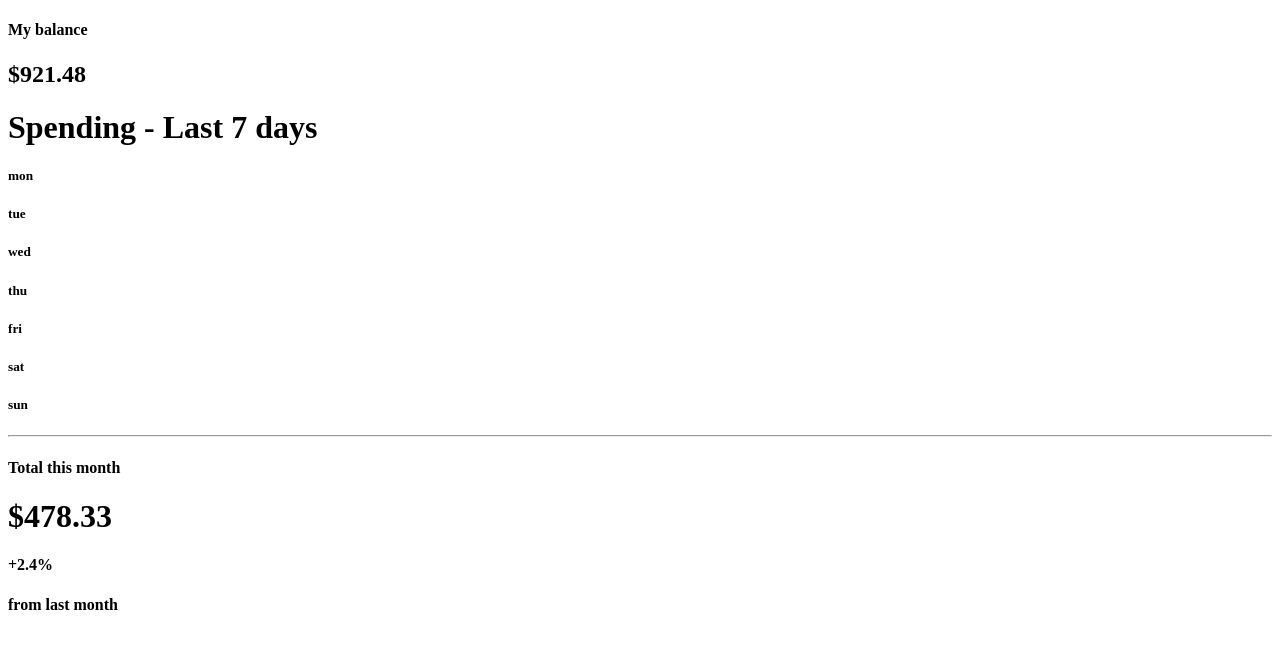
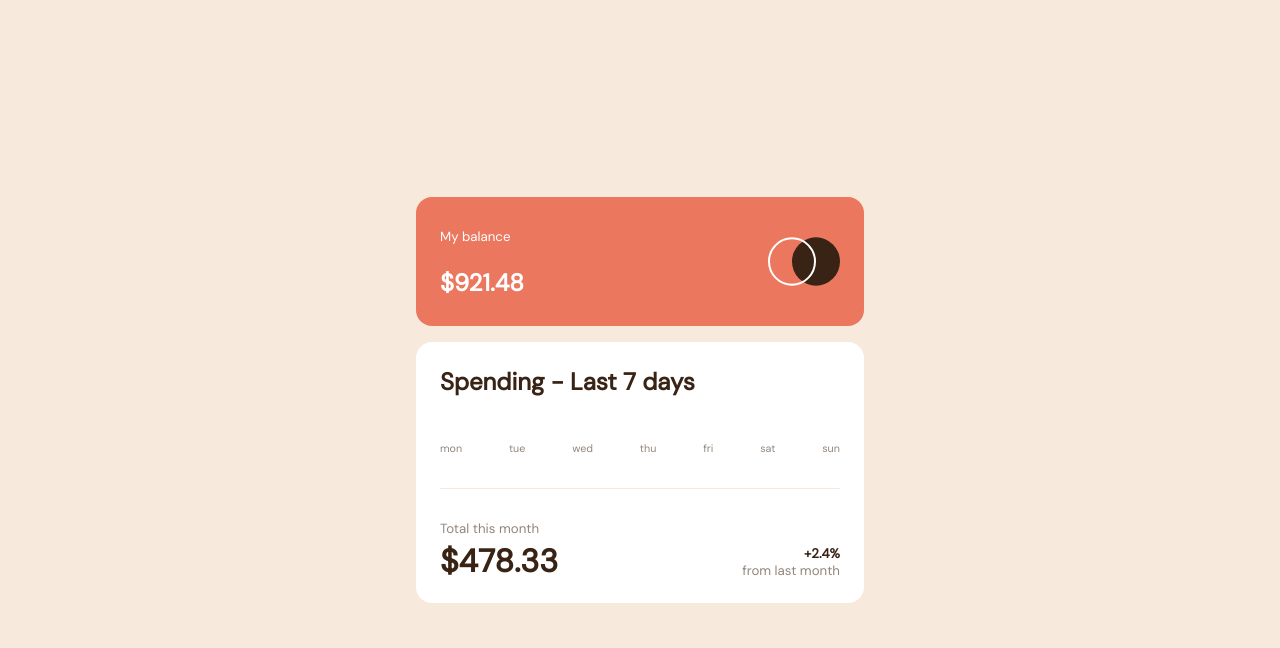
Before and after one commit to sea-cell0/challenge-expenses-chart, a plain HTML site: page index.html in a window 1280 px wide. Drawn offline with Linux system fonts and the light colour scheme.

Commit message:
Some changes made to HTML, added CSS Styling
Learned some things about CSS Grid and Flexbox

```diff
--- a/index.html
+++ b/index.html
@@ -1,86 +1,88 @@
 <!DOCTYPE html>
 <html lang="en">
   <head>
-  <meta charset="UTF-8">
-  <meta name="viewport" content="width=device-width, initial-scale=1.0"> <!-- displays site properly based on user's device -->
+    <meta charset="UTF-8" />
+    <meta name="viewport" content="width=device-width, initial-scale=1.0" />
+    <!-- displays site properly based on user's device -->
 
-  <link rel="icon" type="image/png" sizes="32x32" href="./images/favicon-32x32.png">
-
+    <link
+      rel="icon"
+      type="image/png"
+      sizes="32x32"
+      href="./images/favicon-32x32.png"
+    />
+    <link
+      href="https://fonts.googleapis.com/css2?family=DM+Sans&display=swap"
+      rel="stylesheet"
+    />
+    <link rel="stylesheet" href="style.css" />
     <title>Frontend Mentor | Expenses chart component</title>
-
-
   </head>
   <body>
-  <div>
-    <div>  <!-- balance section -->
-
-      <h4>My balance</h4>
+    <div class="container">
+      <!-- balance section -->
+      <div class="balance">
+        <div class="margin-balance">
+          <div class="balance-flex">
+            <h5>My balance</h5>
             <h2>$921.48</h2>
-
           </div>
 
-    <div> <!-- week expenses section-->
+          <img src="./images/logo.svg" alt="logo" />
+        </div>
+      </div>
 
-      <h1>Spending - Last 7 days</h1>
-
+      <div class="expenses">
+        <!-- week expenses section-->
+        <div class="margin-expenses">
+          <h2>Spending - Last 7 days</h2>
+          <div class="container-expenses">
             <div>
-        <div class="bar mon">
-
-        </div>
-        <h5>mon</h5>
+              <div class="bar mon"></div>
+              <h6>mon</h6>
             </div>
 
             <div>
-        <div class="bar tue">
-
-
-        </div>
-        <h5>tue</h5>
+              <div class="bar tue"></div>
+              <h6>tue</h6>
             </div>
 
             <div>
-        <div class="bar wed">
-
-        </div>
-        <h5>wed</h5>
+              <div class="bar wed"></div>
+              <h6>wed</h6>
             </div>
 
             <div>
-        <div class="bar thu">
-
-        </div>
-        <h5>thu</h5>
+              <div class="bar thu"></div>
+              <h6>thu</h6>
             </div>
 
             <div>
-        <div class="bar fri">
-
-        </div>
-        <h5>fri</h5>
+              <div class="bar fri"></div>
+              <h6>fri</h6>
             </div>
 
             <div>
-        <div class="bar sat">
-
-        </div>
-        <h5>sat</h5>
+              <div class="bar sat"></div>
+              <h6>sat</h6>
             </div>
 
             <div>
-        <div class="bar sun">
-
+              <div class="bar sun"></div>
+              <h6>sun</h6>
             </div>
-        <h5>sun</h5>
           </div>
-
+          <hr />
           <!-- total section -->
-      <hr>
-      <h4>Total this month</h4>
-
-      <h1>$478.33</h1>
-
-      <h4>+2.4%</h4>
-      <h4>from last month</h4>
+          <div class="total">
+            <h5 id="item1">Total this month</h5>
+            <h1 id="item2">$478.33</h1>
+            <div id="item3">
+              <h5 id="profit">+2.4%</h5>
+              <h5>from last month</h5>
+            </div>
+          </div>
+        </div>
       </div>
     </div>
 
@@ -88,6 +90,5 @@
     Challenge by <a href="https://www.frontendmentor.io?ref=challenge" target="_blank">Frontend Mentor</a>.
     Coded by <a href="#">Your Name Here</a>.
   </div> -->
-
   </body>
 </html>
--- a/style.css
+++ b/style.css
@@ -1,21 +1,132 @@
+body {
+  font-family: "DM Sans", sans-serif;
+  margin: 0px;
+}
 
+hr {
+  border: 0.06rem solid hsl(27, 66%, 92%);
+  border-width: 0.06rem 0rem 0rem 0rem;
+}
 
+h4 {
+  color: grey;
+}
 
+h5 {
+  font-weight: 400;
+}
 
+h6 {
+  color: hsl(28, 10%, 53%);
+  font-weight: 400;
+}
 
+.container {
+  position: absolute;
+  width: 100%;
+  height: 100%;
+  background-color: hsl(27, 66%, 92%);
+  display: flex;
+  flex-direction: column;
+  align-items: center;
+  justify-content: center;
+}
 
+/* Balance */
 
+.balance {
+  background-color: hsl(10, 79%, 65%);
+  width: 35%;
+  margin-bottom: 1rem;
+  border-radius: 1rem;
+  color: white;
+}
 
+.margin-balance {
+  display: flex;
+  flex-direction: row;
+  margin: 0.5rem 1.5rem;
+  justify-content: space-between;
 
+}
 
+.balance-flex {
+  display: flow;
+  flex-direction: column;
+}
 
+.margin-balance img {
+  float: right;
+}
+/* Expenses */
 
+.expenses {
+  background-color: white;
+  width: 35%;
+  border-radius: 1rem;
+}
 
+.margin-expenses {
+  margin: 1.5rem;
+}
 
+.margin-expenses h2 {
+  color: hsl(25, 47%, 15%);
+}
 
+.container-expenses {
+  display: flex;
+  flex-direction: row;
+  justify-content: space-between;
+}
 
+/*Total*/
+
+.total {
+  display: grid;
+  grid-template-columns: 1fr 1fr;
+  grid-template-rows: 0fr 0fr;
+}
+
+#item1 {
+  grid-row: 1;
+  grid-column: 1;
+  margin-bottom: 0.5rem;
+  color: hsl(28, 10%, 53%);
+}
+
+#item2 {
+  grid-row: 2 / 4;
+  grid-column: 1;
+  line-height: 1;
+  margin: 0;
+  color: hsl(25, 47%, 15%);
+}
+
+#item3 {
+  grid-row: 2;
+  grid-column: 2;
+  text-align: right;
+  bottom: 0;
+  color: hsl(28, 10%, 53%);
+}
+
+#item3 h5 {
+  bottom: 0;
+  margin: 0;
+}
+
+#profit {
+  color: hsl(25, 47%, 15%);
+  font-weight: 700;
+}
 
 /* Footer */
 
-.attribution { font-size: 11px; text-align: center; }
-.attribution a { color: hsl(228, 45%, 44%); }
+.attribution {
+  font-size: 11px;
+  text-align: center;
+}
+.attribution a {
+  color: hsl(228, 45%, 44%);
+}
```
Lines whose indentation alone changed are shown as unchanged.
